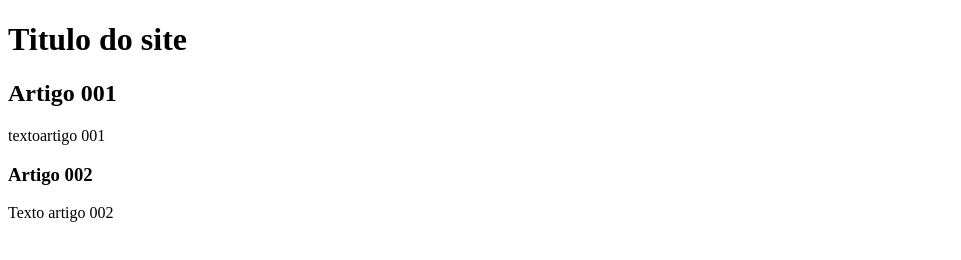
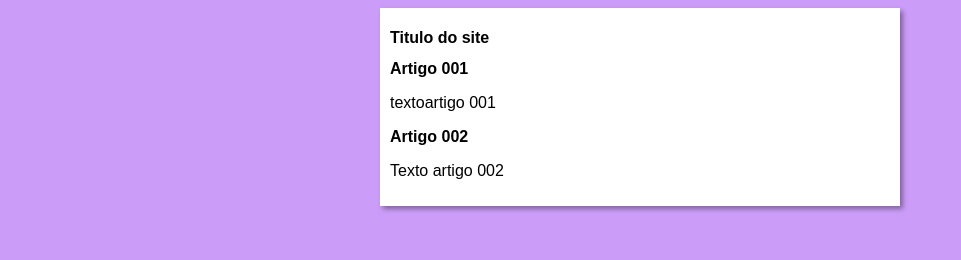
Before and after one commit to fritzgaldino/projeto-site, a plain HTML site: page index.html in a window 1280 px wide. Shown: the whole page, without its empty margins (0-961 px from the left). Drawn offline with Linux system fonts and the light colour scheme.

Commit message:
inicie o designer

```diff
--- /dev/null
+++ b/estilos/styles.css
@@ -0,0 +1,17 @@
+* {
+    font-family: Arial, Helvetica, sans-serif;
+    font-size: 16px;
+}
+
+body {
+    background-color: rgb(204, 157, 248);
+
+}
+
+main {
+    background-color: white;
+    width: 500px;
+    margin: auto;
+    padding: 10px;
+    box-shadow: 3px 3px 5px rgba(0, 0, 0, 0.377);
+}
--- a/index.html
+++ b/index.html
@@ -5,6 +5,7 @@
     <meta http-equiv="X-UA-Compatible" content="IE=edge">
     <meta name="viewport" content="width=device-width, initial-scale=1.0">
     <title>Titulo do site</title>
+    <link rel="stylesheet" href="estilos/styles.css">
 </head>
 <body>
     <main>
```
